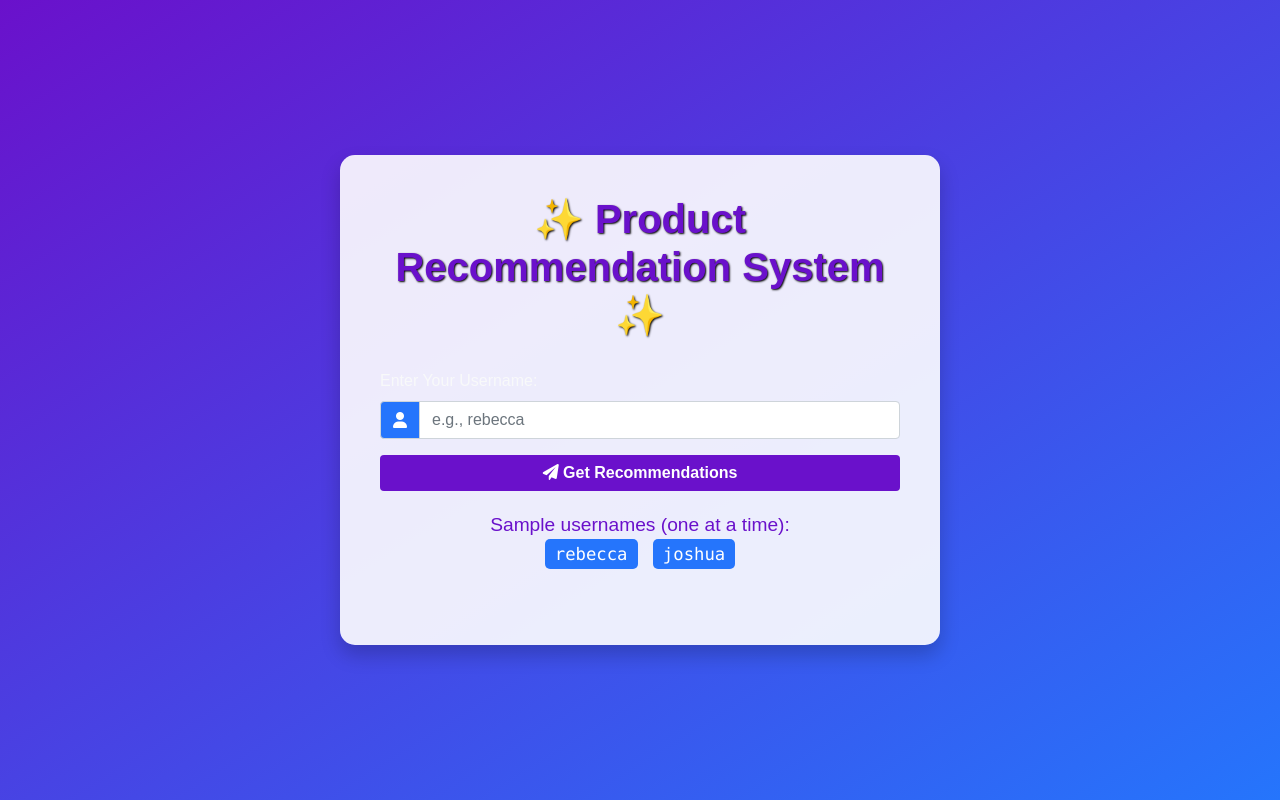
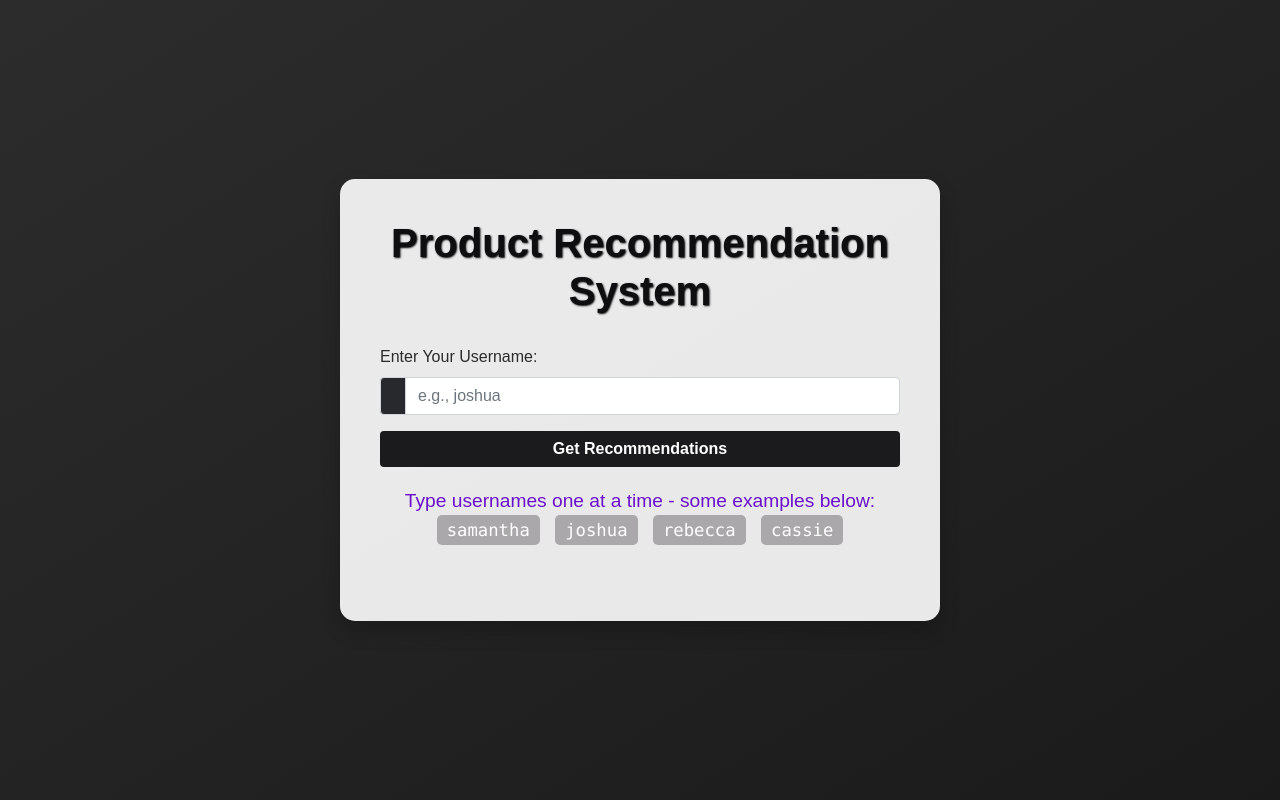
Before and after one commit to nbsrini/SB_ProductReco, a Flask app: page / in a window 1280 px wide. Run offline with Flask 3, Linux system fonts and the light colour scheme; parts of the project's set-up code (start-up, migrations or seed data) failed here and were passed over.

Commit message:
first commit

```diff
--- a/app.py
+++ b/app.py
@@ -10,23 +10,25 @@ from flask import Flask,render_template,request
 import model_interface
 app = Flask('__name__')
 
-selection_reviewusernames = ['zzz1127','piggyboy420','zburt5','joshua','dorothy','cassie','moore222','rebecca','walker557','samantha','raeanne','kimmie']
+selection_reviewusernames = ['zzz1127','piggyboy420','zburt5','joshua','dorothy','cassie','moore222','rebecca','walker557','samantha',
+                             'raeanne','kimmie','1943','4cloroxl', 'yummy','yvonne','zburt5','zebras','zippy','00sab00','02dakota','02deuce',
+                             '0325home','06stidriver','zuttle','zwithanx','zxcsdfd','zyiah4','zzdiane']
 @app.route('/')
 def view():
     return render_template('index.html')
 
 @app.route('/recommend',methods=['POST'])
-def recommend_top5():
+def generate_top5_recommendations():
     print(request.method)
     user_name = request.form['User Name']
     print('User name=',user_name)
 
     if  user_name in selection_reviewusernames and request.method == 'POST':
-            top20_products = model_interface.suggest_products(user_name)
-            print(top20_products.head())
-            get_top5 = model_interface.top_rated_products(top20_products)
+            Recomm_top20 = model_interface.suggest_products(user_name)
+            print(Recomm_top20.head())
+            Recomm_top5 = model_interface.top_rated_products(Recomm_top20)
 
-            return render_template('index.html',column_names=get_top5.columns.values, row_data=list(get_top5.values.tolist()), zip=zip,text='Recommended products')
+            return render_template('index.html',column_names=Recomm_top5.columns.values, row_data=list(Recomm_top5.values.tolist()), zip=zip,text='Recommended products')
     elif not user_name in  selection_reviewusernames:
         return render_template('index.html',text='No Recommendations available for the user')
     else:
--- a/templates/index.html
+++ b/templates/index.html
@@ -5,14 +5,12 @@
   <!-- Bootstrap CSS -->
   <link href="https://cdn.jsdelivr.net/npm/bootstrap@5.1.3/dist/css/bootstrap.min.css" rel="stylesheet"
     integrity="sha384-1BmE4kWBq78iYhFldvKuhfTAU6auU8tT94WrHftjDbrCEXSU1oBoqyl2QvZ6jIW3" crossorigin="anonymous">
-  <!-- Font Awesome for Icons -->
-  <link href="https://cdnjs.cloudflare.com/ajax/libs/font-awesome/6.0.0/css/all.min.css" rel="stylesheet">
   <!-- Custom CSS -->
   <style>
     body {
-      background: linear-gradient(to bottom right, #6a11cb, #2575fc);
+      background: linear-gradient(to bottom right, #2c2c2c, #1a1a1a);
       font-family: 'Arial', sans-serif;
-      color: #f8f9fa;
+      color: #2c2b2b;
       min-height: 100vh;
       margin: 0;
       display: flex;
@@ -32,27 +30,27 @@
     h1 {
       font-weight: bold;
       text-align: center;
-      color: #6a11cb;
+      color: #0e0d0f;
       margin-bottom: 30px;
       text-shadow: 1px 1px 2px #000;
     }
 
     .input-group-text {
-      background-color: #2575fc;
+      background-color: #27292c;
       color: white;
       font-weight: bold;
     }
 
     .btn-primary {
       width: 100%;
-      background-color: #6a11cb;
+      background-color: #1b1a1d;
       border: none;
       font-weight: bold;
       transition: all 0.3s ease;
     }
 
     .btn-primary:hover {
-      background-color: #2575fc;
+      background-color: #36303559;
       box-shadow: 0 5px 10px rgba(0, 0, 0, 0.2);
     }
 
@@ -63,7 +61,7 @@
     }
 
     kbd {
-      background: #2575fc;
+      background: #36303559;
       color: #ffffff;
       padding: 5px 10px;
       border-radius: 5px;
@@ -78,7 +76,7 @@
 
     .alert {
       margin-top: 20px;
-      background-color: #2575fc;
+      background-color: #fc2525;
       color: white;
       font-weight: bold;
       text-align: center;
@@ -89,28 +87,29 @@
 
 <body>
   <div class="container">
-    <h1>✨ Product Recommendation System ✨</h1>
+    <h1> Product Recommendation System </h1>
     <form method="POST" action="/recommend">
       <div class="mb-3">
         <label for="UserName" class="form-label">Enter Your Username:</label>
         <div class="input-group">
-          <span class="input-group-text"><i class="fas fa-user"></i></span>
-          <input type="text" class="form-control" id="UserName" name="User Name" placeholder="e.g., rebecca">
+          <span class="input-group-text"></span>
+          <input type="text" class="form-control" id="UserName" name="User Name" placeholder="e.g., joshua">
         </div>
       </div>
       <button type="submit" value="recommend" class="btn btn-primary">
-        <i class="fas fa-paper-plane"></i> Get Recommendations
+         Get Recommendations
       </button>
     </form>
 
     <div class="sample-username">
-      <span style="color:#6a11cb;">Sample usernames (one at a time):</span><br>
-      <kbd>rebecca</kbd> <kbd>joshua</kbd>
+      <span style="color:#6a11cb;">Type usernames one at a time - some examples below:</span><br>
+      <kbd>samantha</kbd> <kbd>joshua</kbd>
+      <kbd>rebecca</kbd> <kbd>cassie</kbd>
     </div>
 
     {% if text %}
     <div class="alert">
-      <i class="fas fa-check-circle"></i> {{ text }}
+       {{ text }}
     </div>
     {% endif %}
 
@@ -118,7 +117,7 @@
       <thead>
         <tr>
           {% for col in column_names %}
-          <th scope="col" style="background-color: #6a11cb; color: white;">{{ col }}</th>
+          <th scope="col" style="background-color: #11cb21; color: white;">{{ col }}</th>
           {% endfor %}
         </tr>
       </thead>
```
